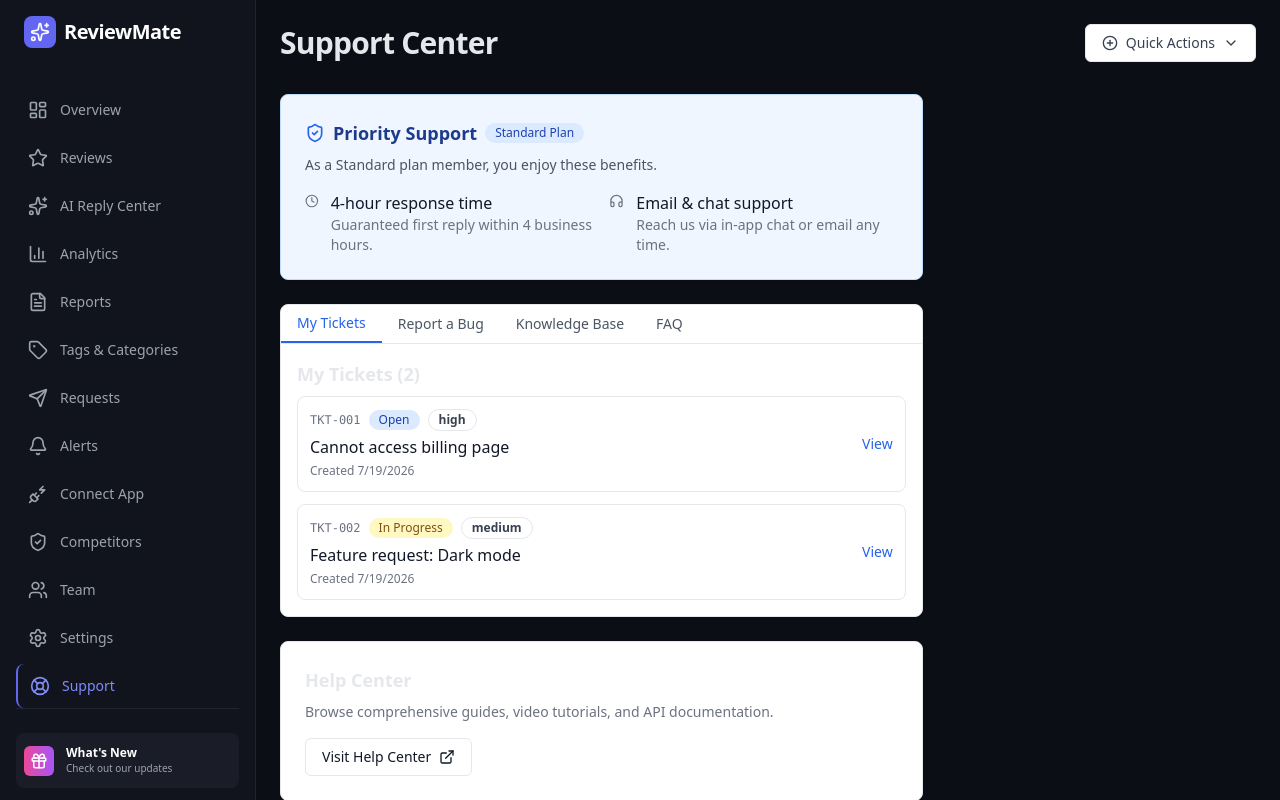
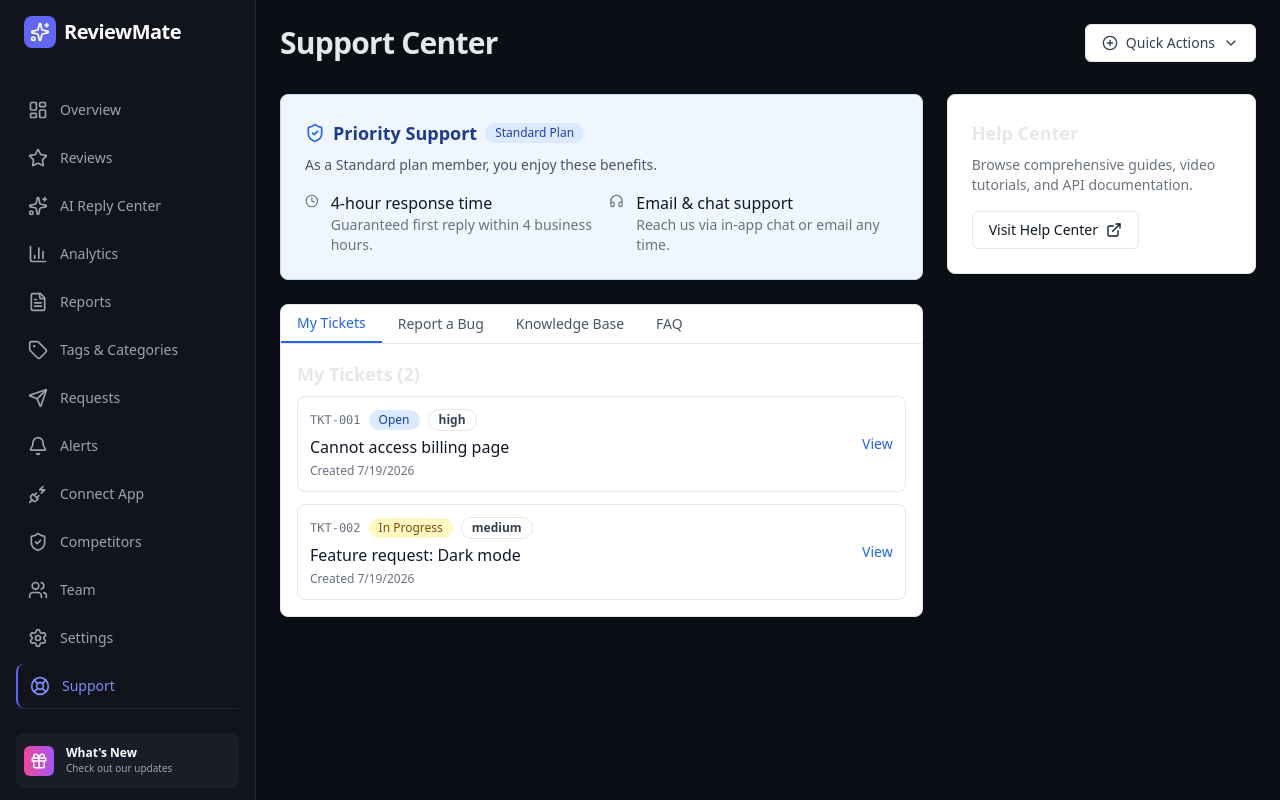
Before and after one commit to afnankhan123456/reviewreply-ai, a Next.js app: page /plans/standard/dashboard/support in a window 1280 px wide. Built offline with nearby package versions, Linux system fonts and the light colour scheme; no server answers; sample sign-in values are in the browser's storage.

Commit message:
Update SupportDashboard.tsx

```diff
--- a/app/plans/standard/dashboard/support/SupportDashboard.tsx
+++ b/app/plans/standard/dashboard/support/SupportDashboard.tsx
@@ -29,10 +29,10 @@ export function SupportDashboard() {
       </div>
 
       <div className="grid grid-cols-1 gap-6 lg:grid-cols-3">
+        {/* Left column (2/3 width) */}
         <div className="lg:col-span-2 space-y-6">
           <PrioritySupport />
 
-          {/* Tabbed section */}
           <div className="rounded-lg border bg-white dark:bg-gray-950 shadow-sm">
             <div className="flex border-b">
               {tabs.map((tab) => (
@@ -56,11 +56,11 @@ export function SupportDashboard() {
               {activeTab === "faq" && <FAQ />}
             </div>
           </div>
-
-          <HelpCenter />
         </div>
 
+        {/* Right column (1/3 width) – HelpCenter yahan hai */}
         <div className="space-y-6">
+          <HelpCenter />
           {selectedTicketId && (
             <TicketDetails
               ticketId={selectedTicketId}
```
